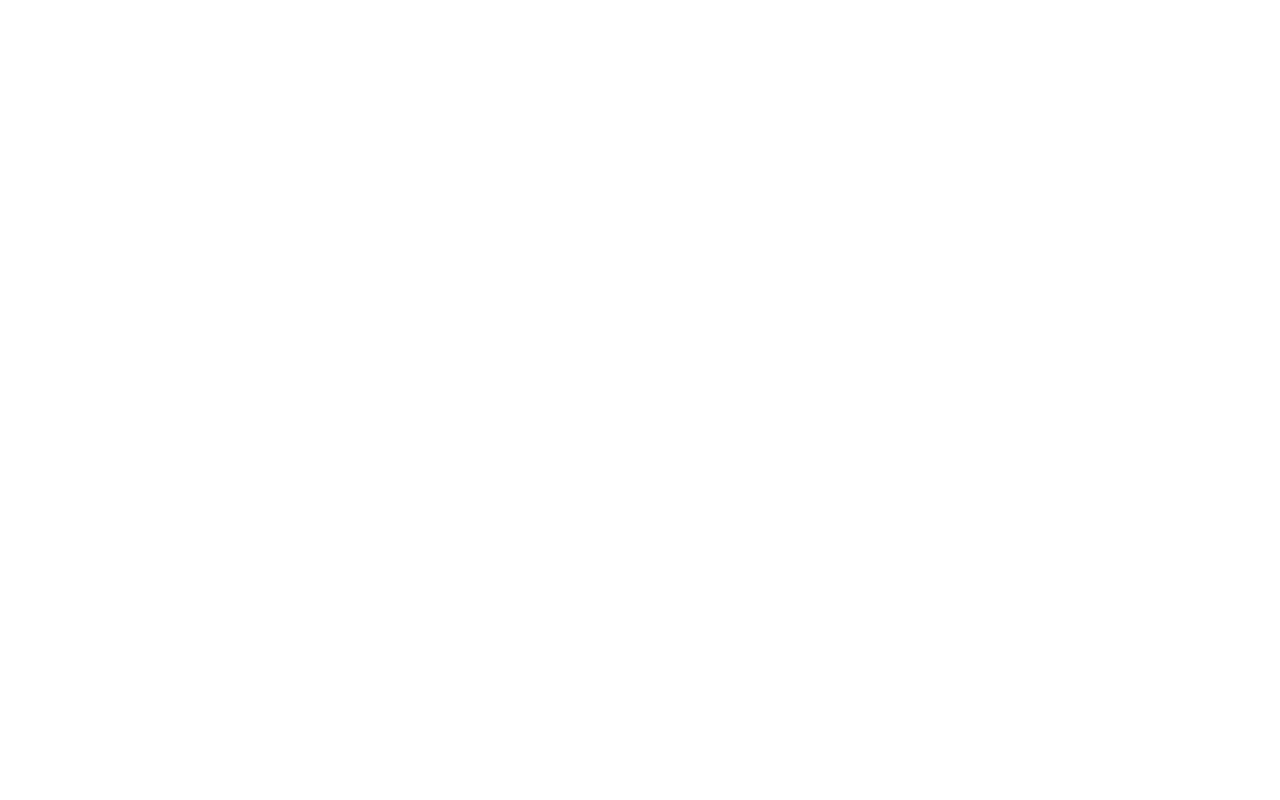
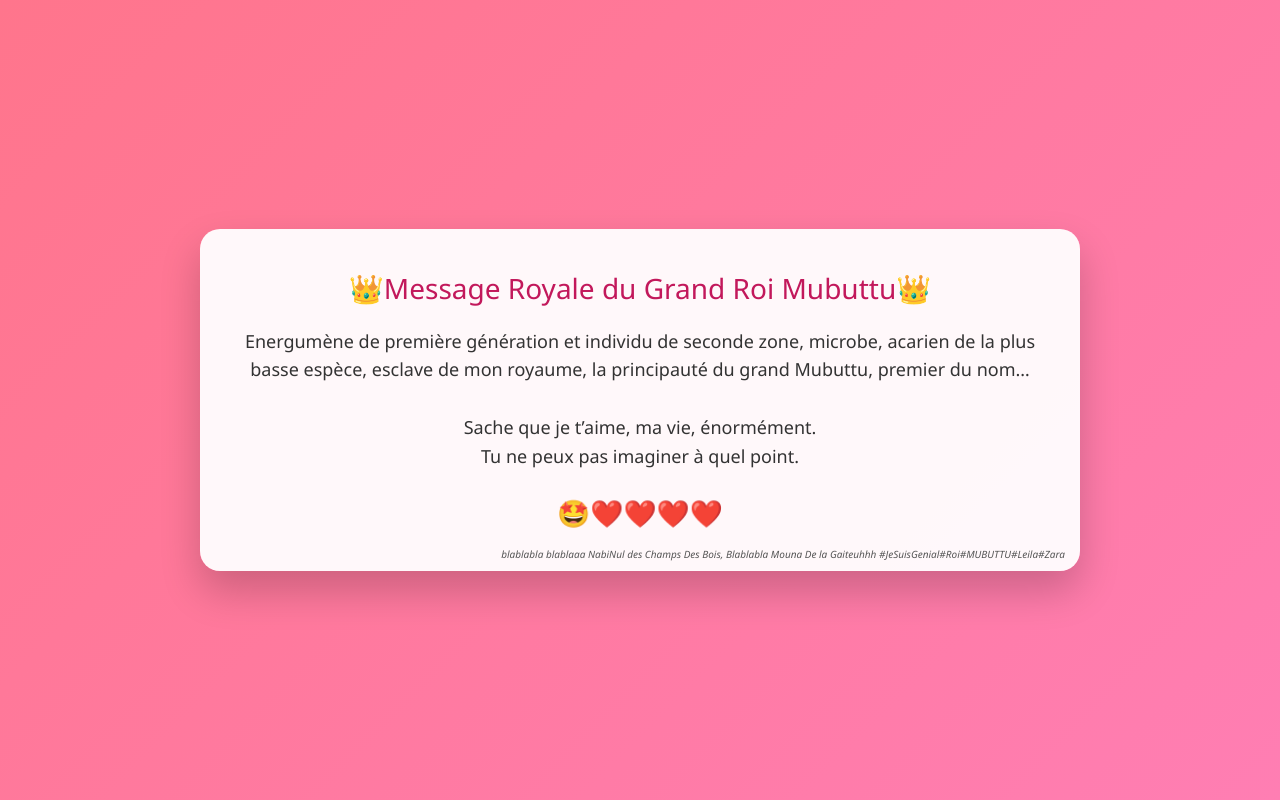
Before and after one commit to SplatBurger/HOHOHOOOO, a plain HTML site: page index.html in a window 1280 px wide. Drawn offline with Linux system fonts and the light colour scheme.

Commit message:
Create index.html for royal message display
Added a new HTML structure with styling for a royal message.

```diff
--- a/index.html
+++ b/index.html
@@ -1 +1,102 @@
-<Content of Mubuttu file>
+<!DOCTYPE html>
+<html lang="fr">
+<head>
+    <meta charset="UTF-8">
+    <title>Message royal ❤️</title>
+    <style>
+        body {
+            margin: 0;
+            padding: 0;
+            min-height: 100vh;
+            display: flex;
+            align-items: center;
+            justify-content: center;
+            background: linear-gradient(135deg, #ff758c, #ff7eb3);
+            font-family: 'Segoe UI', Tahoma, sans-serif;
+            position: relative;
+        }
+
+        .card {
+            background: rgba(255, 255, 255, 0.95);
+            padding: 40px;
+            max-width: 800px;
+            border-radius: 20px;
+            box-shadow: 0 20px 40px rgba(0,0,0,0.2);
+            animation: fadeIn 1.5s ease;
+            position: relative;
+        }
+
+        .title {
+            text-align: center;
+            font-size: 28px;
+            margin-bottom: 20px;
+            color: #c2185b;
+        }
+
+        .message {
+            font-size: 18px;
+            line-height: 1.6;
+            color: #333;
+            text-align: center;
+        }
+
+        .hearts {
+            margin-top: 25px;
+            text-align: center;
+            font-size: 26px;
+            animation: pulse 1.2s infinite alternate;
+        }
+
+        .reference {
+            position: absolute;
+            bottom: 10px;
+            right: 15px;
+            font-size: 10px;
+            color: #555;
+            font-style: italic;
+        }
+
+        @keyframes fadeIn {
+            from {
+                opacity: 0;
+                transform: translateY(20px);
+            }
+            to {
+                opacity: 1;
+                transform: translateY(0);
+            }
+        }
+
+        @keyframes pulse {
+            from {
+                transform: scale(1);
+            }
+            to {
+                transform: scale(1.1);
+            }
+        }
+    </style>
+</head>
+<body>
+
+    <div class="card">
+        <div class="title">👑Message Royale du Grand Roi Mubuttu👑</div>
+
+        <div class="message">
+            Energumène de première génération et individu de seconde zone,
+            microbe, acarien de la plus basse espèce, esclave de mon royaume,
+            la principauté du grand Mubuttu, premier du nom…<br><br>
+
+            Sache que je t’aime, ma vie, énormément.<br>
+            Tu ne peux pas imaginer à quel point.
+        </div>
+
+        <div class="hearts">🤩❤️❤️❤️❤️</div>
+
+        <div class="reference">
+            blablabla blablaaa NabiNul des Champs Des Bois, Blablabla Mouna De la Gaiteuhhh #JeSuisGenial#Roi#MUBUTTU#Leila#Zara
+        </div>
+    </div>
+
+</body>
+</html>
```
